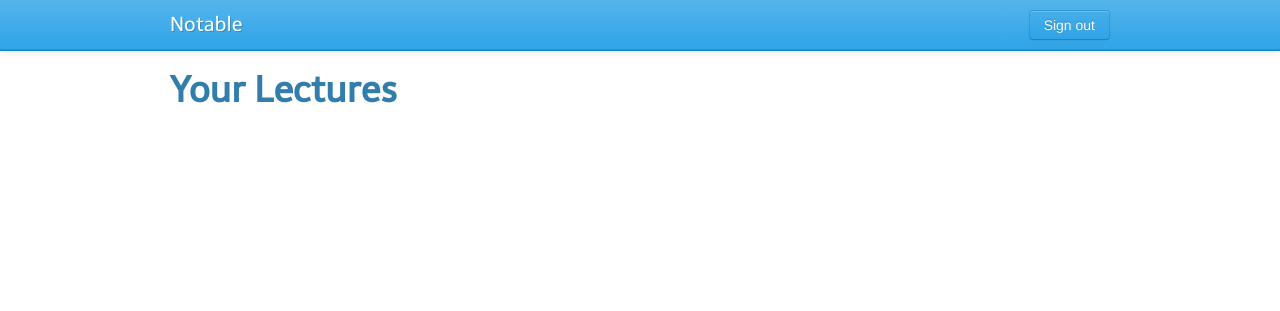
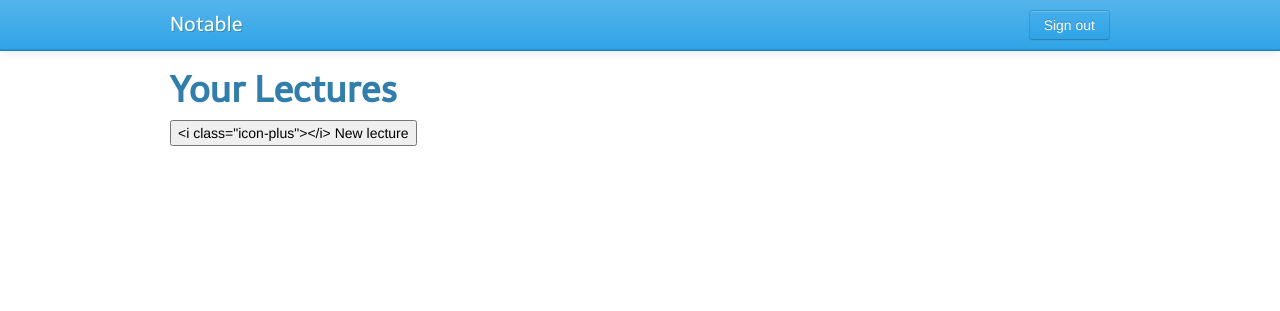
Before and after one commit to igul222/Notable, a Rails app: page /lectures in a window 1280 px wide. Shown: the top 311 px of the page. Run offline with Rails 7, Linux system fonts and the light colour scheme; the visitor is signed in with stand-in values (Sample User, id 1); data that the repository does not hold is empty; parts of the project's set-up code (start-up, migrations or seed data) failed here and were passed over.

```diff
--- a/app/views/lectures/index.html.erb
+++ b/app/views/lectures/index.html.erb
@@ -17,6 +17,12 @@
 
 <div class="row">
   <div class="span12">
+    <%= button_to '<i class="icon-plus"></i> New lecture', new_lecture_path %>
+  </div>
+</div>
+
+<div class="row">
+  <div class="span12">
 
     <% for lecture in @lectures %>
       <div class="lecture">
```
